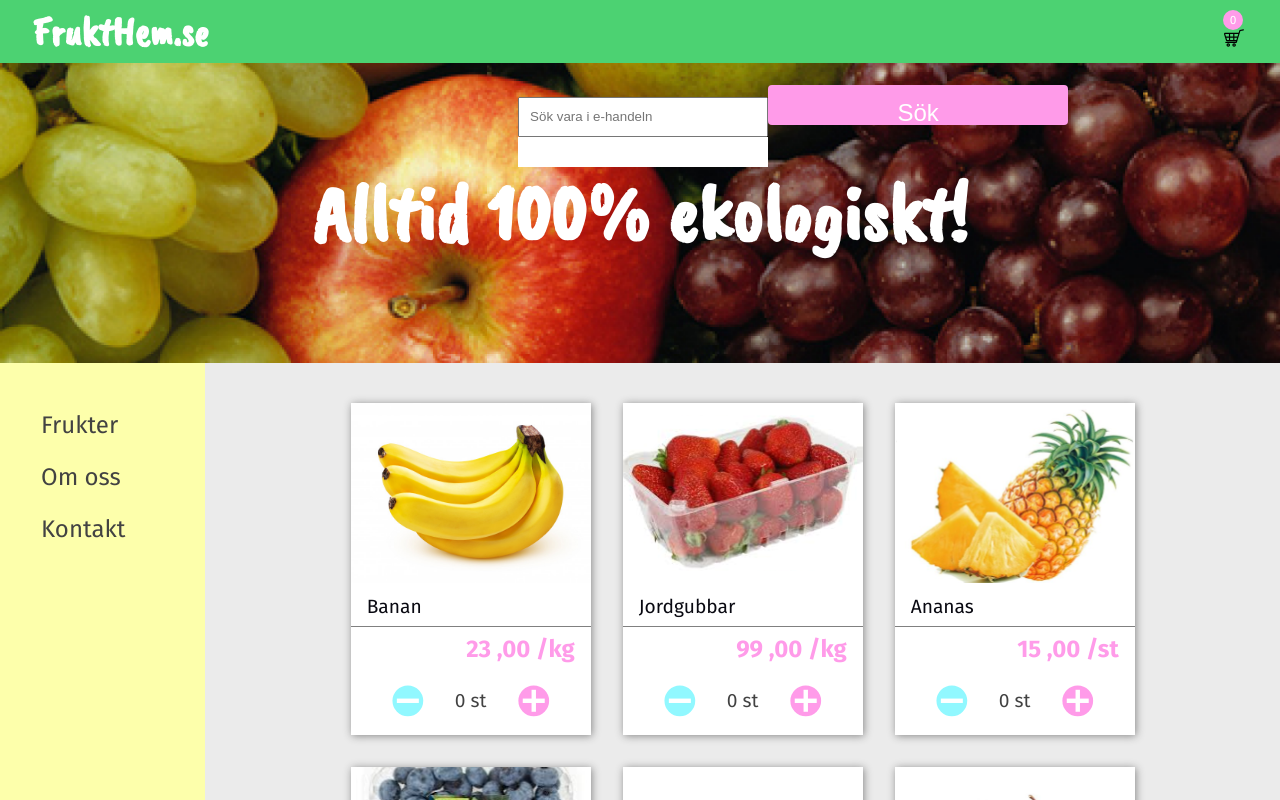
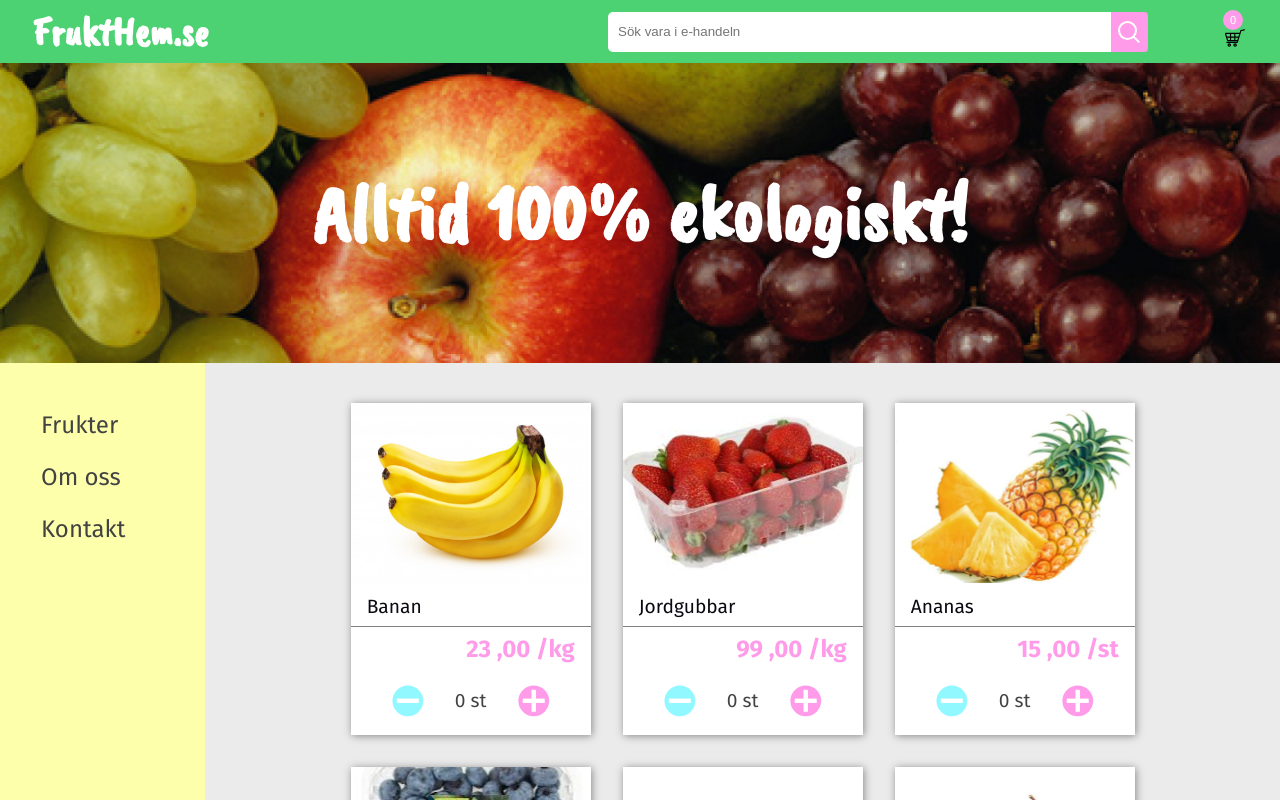
Before and after one commit to jenseneducation-sharon-tan/grupp-projekt-tdd, a Vue app: page / in a window 1280 px wide. Shown: the top 800 px of the page. Built offline with nearby package versions, Linux system fonts and the light colour scheme; a web font is replaced by a local one.

Commit message:
add styling for search

```diff
--- a/src/components/Header.vue
+++ b/src/components/Header.vue
@@ -33,6 +33,7 @@
       }"
     />
     <CartList
+      class="cart"
       v-bind:products="products"
       v-bind:class="{
         'display-none': $route.path == '/thank-you',
@@ -96,6 +97,7 @@ export default {
       font-size: 40px;
       font-weight: bold;
       font-family: "Caveat Brush", cursive;
+      z-index: 999;
     }
 
     .logo-text {
@@ -117,7 +119,10 @@ export default {
   }
 
   .display {
-    display: block;
+    display: flex;
+  }
+  .cart {
+    z-index: 999;
   }
 }
 </style>
--- a/src/components/ProductList.vue
+++ b/src/components/ProductList.vue
@@ -27,5 +27,6 @@ export default {
   flex-wrap: wrap;
   justify-content: center;
   margin: 24px;
+  z-index: 999;
 }
 </style>
--- a/src/components/SearchBar.vue
+++ b/src/components/SearchBar.vue
@@ -1,5 +1,6 @@
 <template>
   <div class="search">
+    <div class="not-focus" @click="notFocus"></div>
     <div class="userSearch">
       <input
         class="search-input"
@@ -7,10 +8,11 @@
         placeholder="Sök vara i e-handeln"
         v-model="userInput"
         @click="showList"
+        v-on:focus="onFocus"
       />
-      <button class="search-btn" @click="showMatch">Sök</button>
+      <button class="search-btn" @click="showMatch"></button>
     </div>
-    <div class="dropDownList">
+    <div class="dropDownList" v-show="focus">
       <ul class="fruitList" v-if="isVisible">
         <li v-for="product in filteredFruits" :key="product.id">
           {{ product.name }}
@@ -40,6 +42,7 @@ export default {
       isActive: false,
       isVisible: false,
       noMatch: false,
+      focus: false,
     };
   },
   computed: {
@@ -70,6 +73,12 @@ export default {
         this.noMatch = true;
       }
     },
+    onFocus() {
+      this.focus = !this.focus;
+    },
+    notFocus() {
+      this.focus = false;
+    },
   },
 };
 </script>
@@ -79,24 +88,67 @@ export default {
 
 .search {
   display: none;
+  margin: 0 40px 0 auto;
+
+  button {
+    min-width: 20px;
+  }
 }
 
 .userSearch {
-  display: inline-block;
-  margin-left: 170px;
+  display: flex;
+  position: relative;
+  width: 560px;
 }
 
 .search-input {
-  margin-top: 200px;
   height: 40px;
-  width: 250px;
   padding: 10px;
+  z-index: 2;
+  border: none;
+  border-radius: 5px;
+  width: 100%;
+
+  &:focus {
+    outline: 0;
+  }
 }
 
 .search-btn {
+  width: 40px;
   height: 40px;
-  width: 20%;
-  margin-top: 20px;
+  left: -20px;
+  border-radius: 0 4px 4px 0;
+  z-index: 999;
+
+  &:hover::after {
+    border-top: solid 2px $pink;
+  }
+
+  &:hover::before {
+    box-shadow: 0 0 0 2px $pink;
+  }
+}
+
+.search-btn::before {
+  position: absolute;
+  content: "";
+  width: 15px;
+  height: 15px;
+  top: calc(50% - 9px);
+  left: calc(50% - 9px);
+  border-radius: 50%;
+  box-shadow: 0 0 0 2px #fff;
+}
+.search-btn::after {
+  position: absolute;
+  content: "";
+  width: 8px;
+  height: 6px;
+  top: calc(50% + 6px);
+  left: calc(50% + 2px);
+  border-top: solid 2px #fff;
+  transform: rotate(45deg);
 }
 
 .dropDownList {
@@ -104,10 +156,19 @@ export default {
   text-align: left;
   padding: 15px;
   width: 250px;
-  margin-left: 170px;
+  position: absolute;
+  top: 55px;
 }
 
 .fruitList {
   list-style: none;
 }
+
+.not-focus {
+  position: absolute;
+  left: 0;
+  top: 0;
+  height: 100vh;
+  width: 100%;
+}
 </style>
--- a/src/views/Home.vue
+++ b/src/views/Home.vue
@@ -89,6 +89,7 @@ nav {
   flex-direction: column;
   text-align: left;
   padding-top: 2rem;
+  z-index: 999;
 
   a {
     margin: 1rem auto 0.5rem 20%;
```
